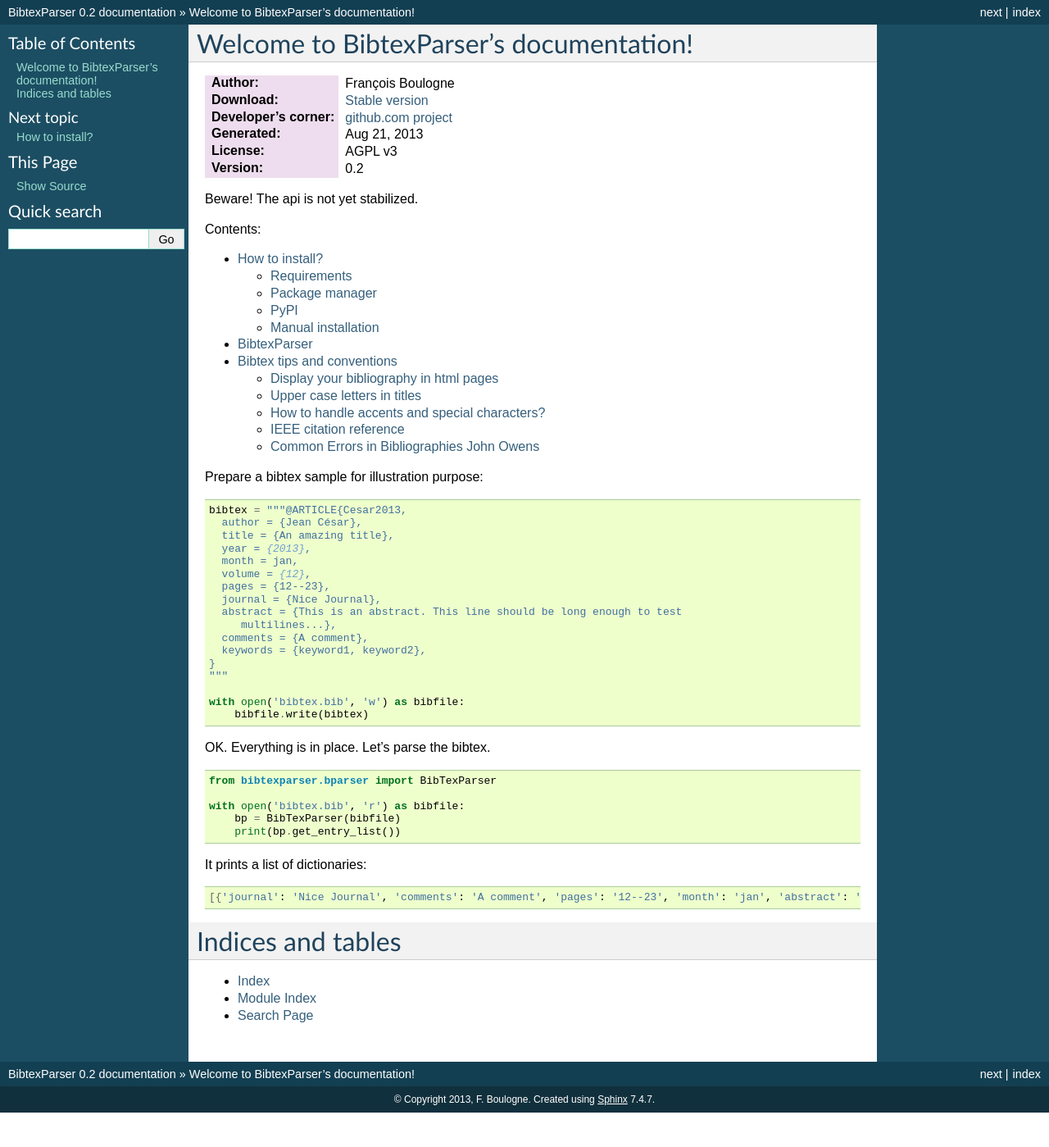
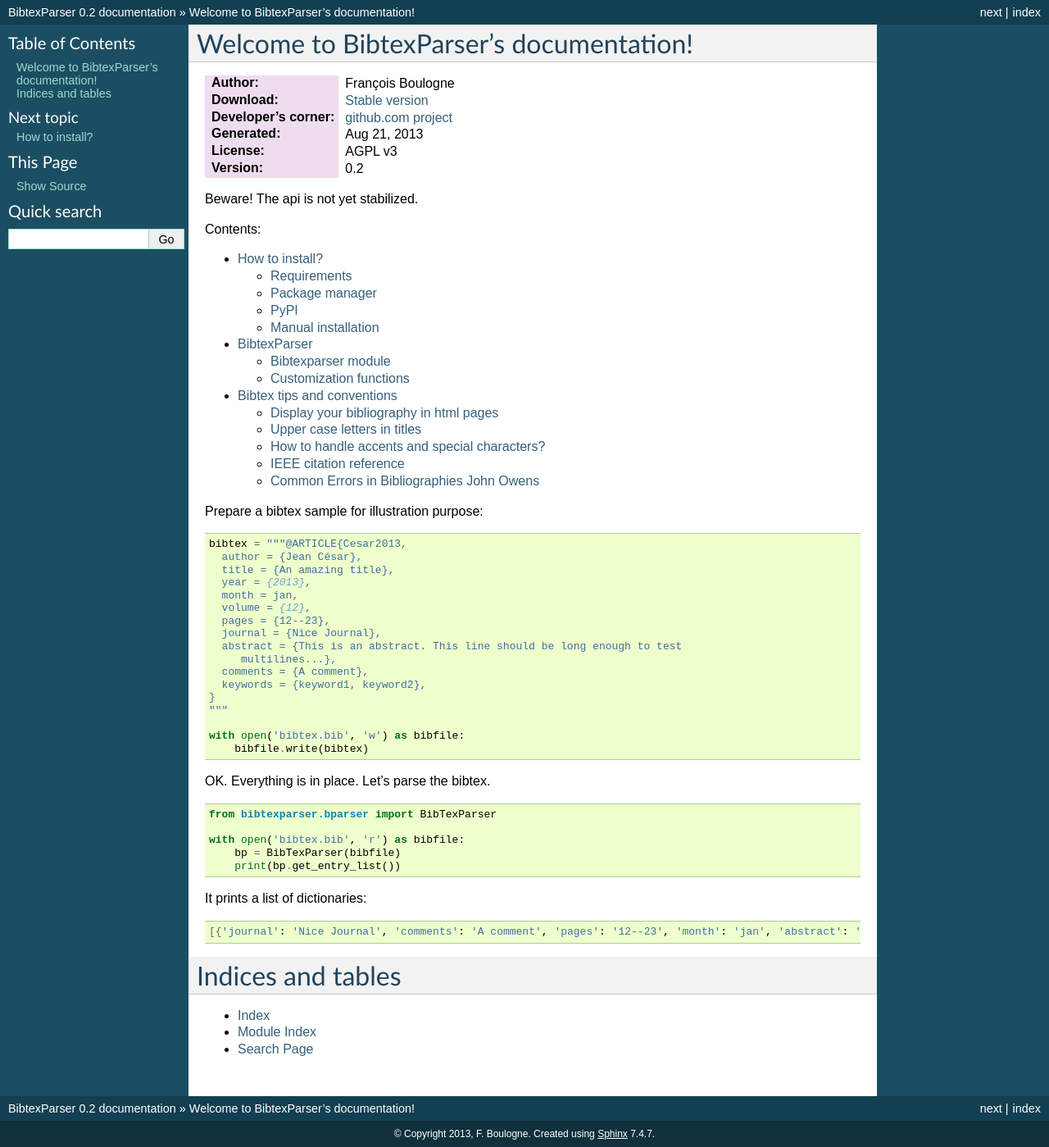
Before and after one commit to sciunto-org/python-bibtexparser, a Sphinx documentation site: the page built from docs/source/index.rst, in a window 1280 px wide. Shown: the whole page at 82% size. Built offline with Sphinx 7.4.7, drawn with Linux system fonts in a browser that asks for light colours; before the commit the page ends 1357 px from its top, so only the background shows below that.

Commit message:
split the doc in to two parts

```diff
--- a/docs/source/bibtexparser.rst
+++ b/docs/source/bibtexparser.rst
@@ -1,11 +1,17 @@
 BibtexParser
 ============
+
+Bibtexparser module
+-------------------
 
 .. automodule:: bparser
     :members:
     :inherited-members:
     :show-inheritance:
 
+Customization functions
+-----------------------
+
 .. automodule:: customisation
     :members:
     :inherited-members:
```
